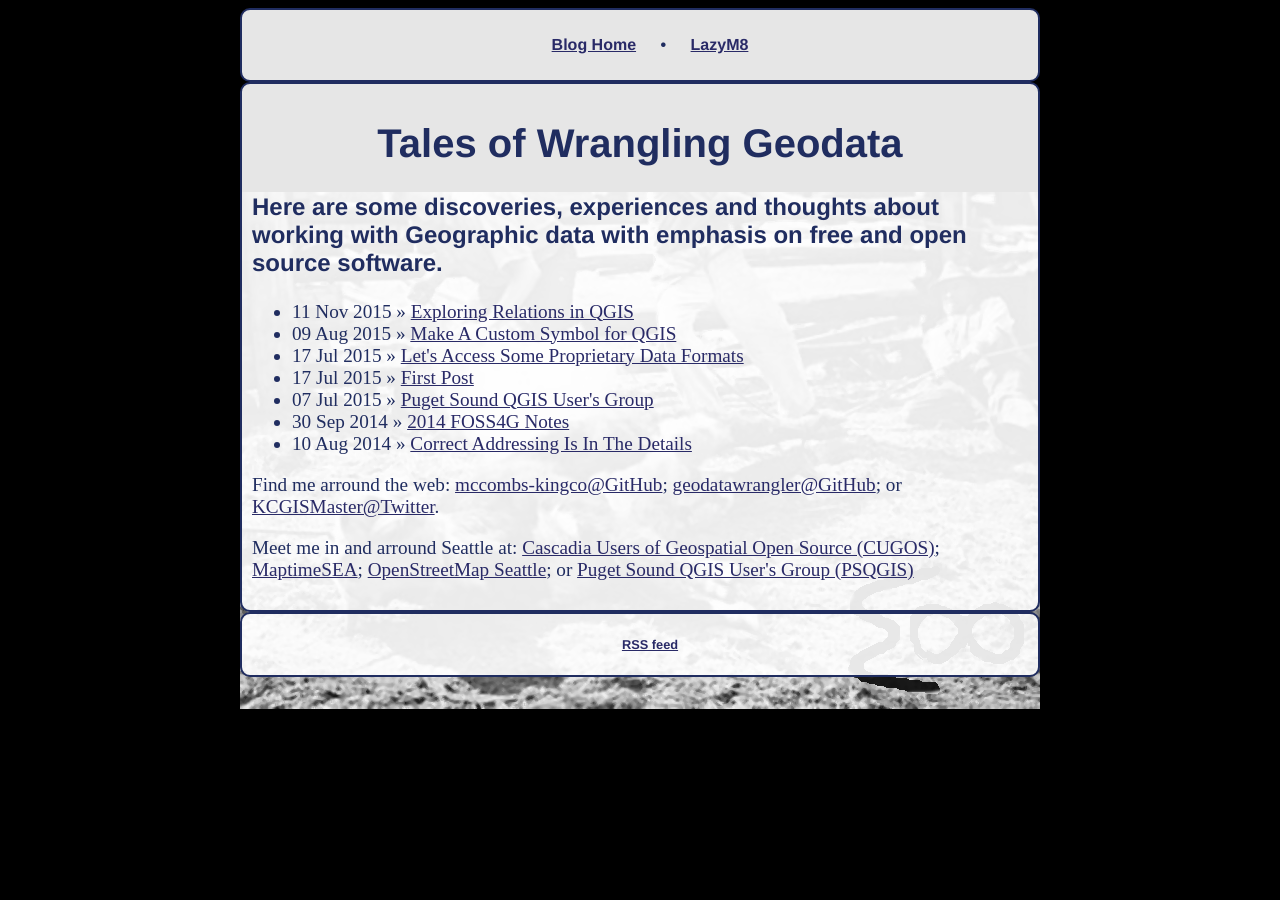
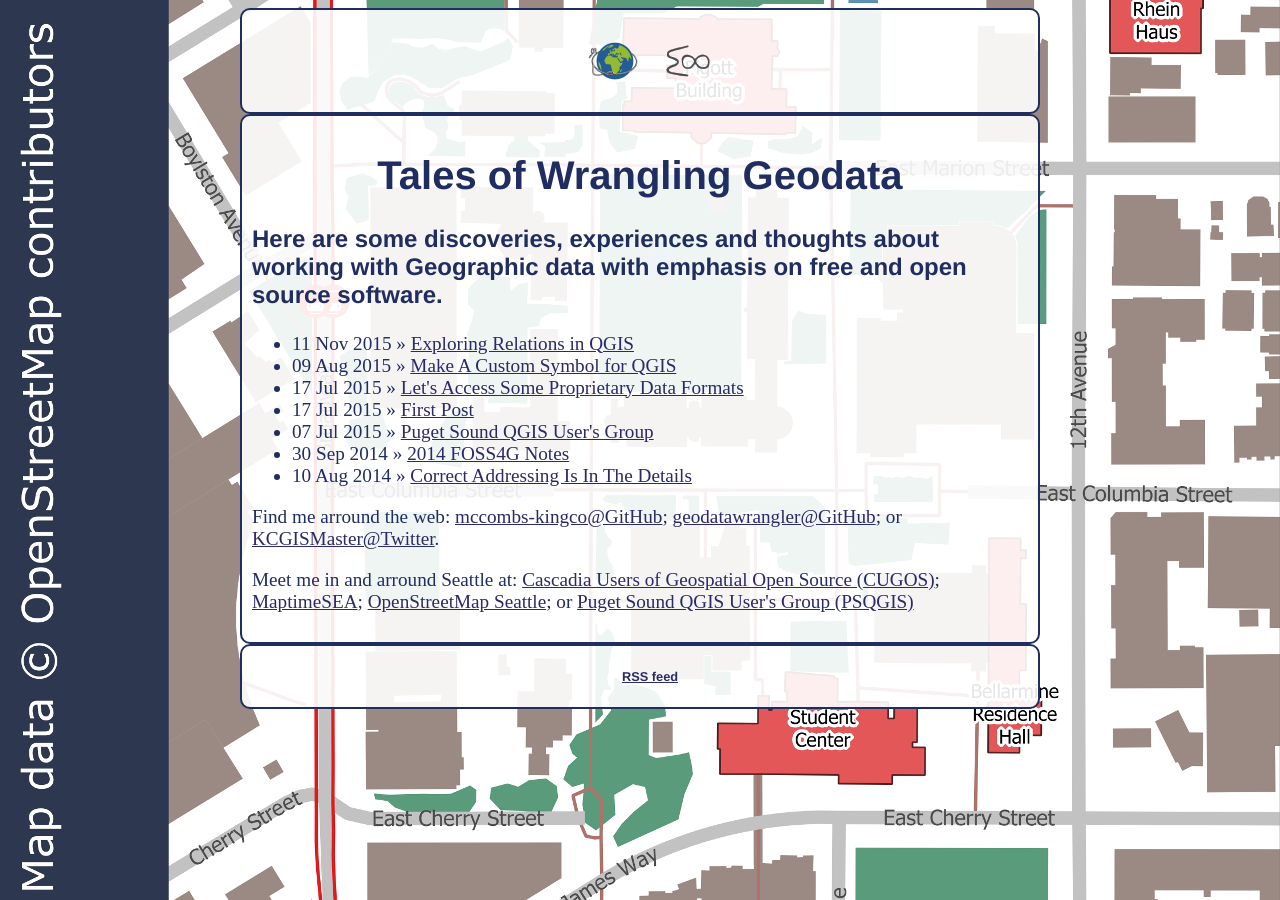
Before and after one commit to geodatawrangler/geodatawrangler.github.io, a Jekyll site: the page built from index.html, in a window 1280 px wide. Built offline with Jekyll 4.4.1, drawn with Linux system fonts in a browser that asks for light colours.

Commit message:
Change the background and the top navigation bar

```diff
--- a/_layouts/default.html
+++ b/_layouts/default.html
@@ -10,9 +10,8 @@
 			<nav>
 			<div class="white">
 	    		<ul>
-	        		<li><a href="/">Blog Home</a></li>
-	        		<li>&bull;</li>
-	        		<li><a href="http://www.lazym8.com">LazyM8</a></li>
+	        		<li><a href="/" title="Blog Home"><img src="/gdw_logo.png" alt="Blog Home" height="50" width="50" align="middle"></a></li>
+	        		<li><a href="http://www.lazym8.com" title="LazyM8"><img src="/lazym8-brand.png" alt="LazyM8" height="50" width="50" align="middle"></a></li>
 	    		</ul>
 	    		</div>
 			</nav>
--- a/css/main.css
+++ b/css/main.css
@@ -4,7 +4,7 @@
           box-sizing: border-box;
 }
 body {
-    background-image: url(/branding.png);
+    background-image: url(/qgis_osm_map.png);
     background-attachment: fixed;
     background-repeat: no-repeat;
     background-position: center;
```
Also changed, not shown: branding.png (deleted), gdw_logo.png (added), lazym8-brand.png (added), qgis_osm_map.png (added).
